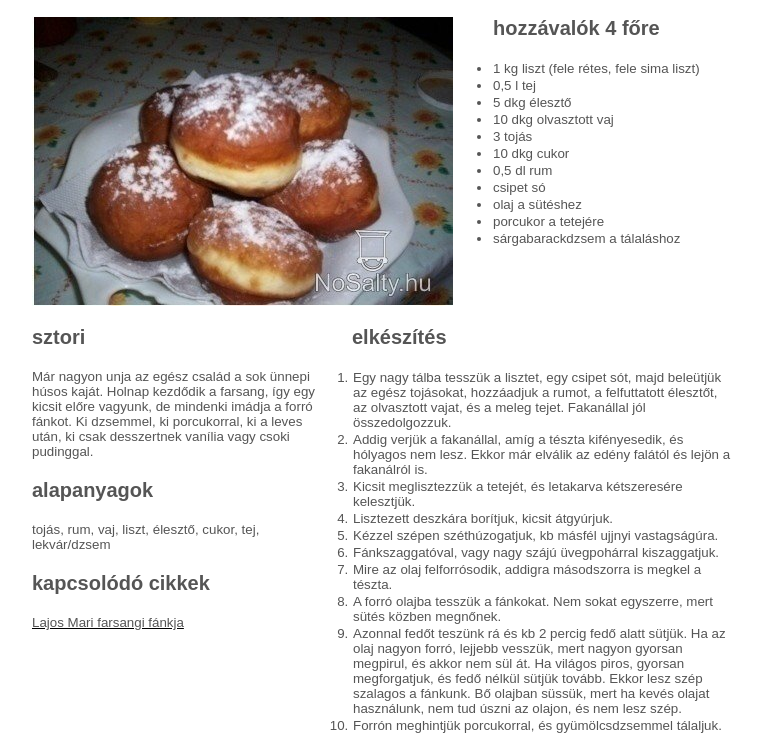
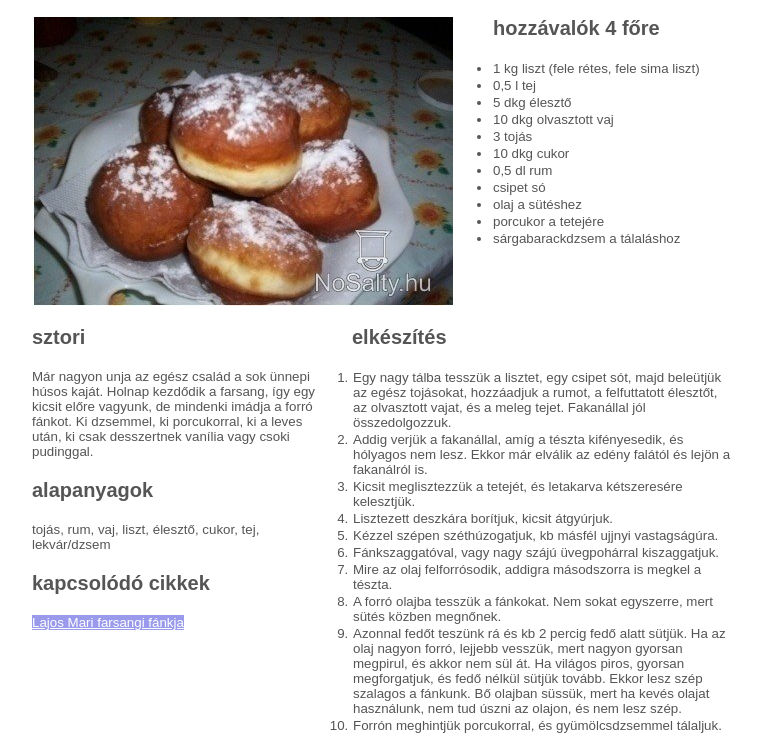
Before and after one commit to GogoMogo1989/gyakorlas3, a plain HTML site: page index.html in a window 1280 px wide. In both pictures the pointer is over the link "Lajos Mari farsangi fánkja". Shown: the part 194-948 px from the top of the page, without its empty margins (258-1020 px from the left). Drawn offline with Linux system fonts and the light colour scheme.

Commit message:
practise

```diff
--- a/style.css
+++ b/style.css
@@ -68,8 +68,9 @@ ul{
     list-style-type: disc;
 }
 a:hover{
-    text-decoration-color: black;
     text-decoration-line: underline;
+    background-color: rgb(154, 154, 236);
+    color:white;
 }
 li{
     padding: 1px;
```
